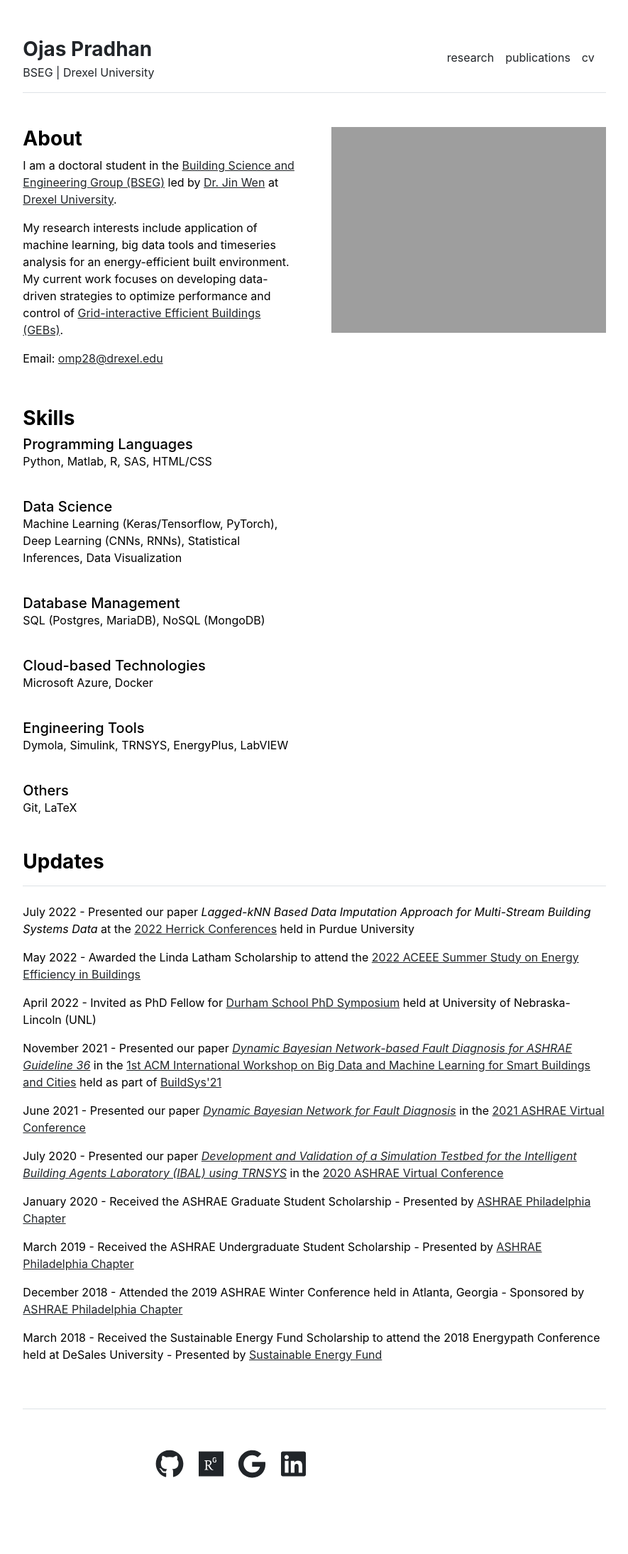
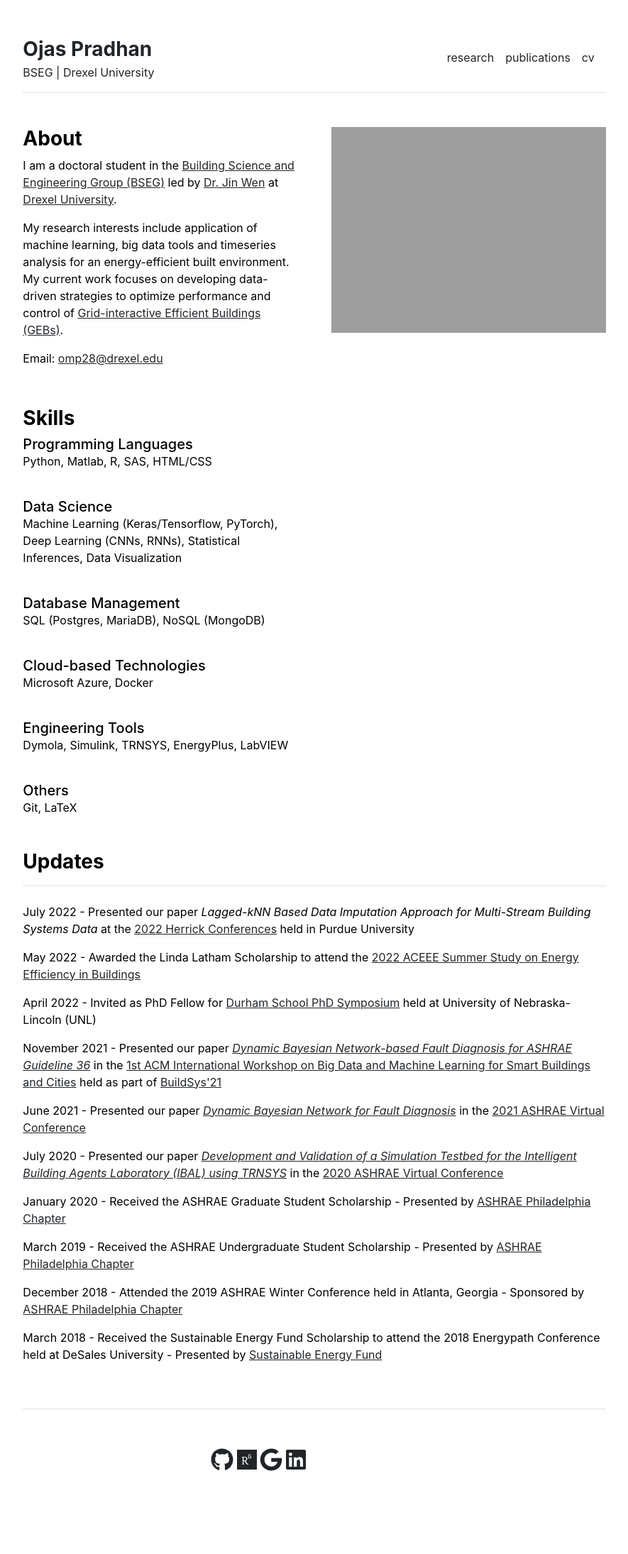
Before and after one commit to pradhanojas/pradhanojas.github.io, a Jekyll site: the page built from index.md, in a window 1280 px wide. Shown: the whole page at 71% size, without its empty margins (197-1082 px from the left). Built offline with Jekyll 4.4.1, drawn with Linux system fonts in a browser that asks for light colours.

Commit message:
Update footer.html

```diff
--- a/_includes/footer.html
+++ b/_includes/footer.html
@@ -2,7 +2,7 @@
   <div class="row">
     <div class="col-md-6 text-end social-media-icons">
       {% for item in site.data.settings.social %}
-        <a href="{{ item.link }}" class="ms-3 fs-1" target="_blank"><i class="fab fa-{{ item.icon }}"></i></a>
+        <a href="{{ item.link }}" class="mx-auto fs-2" target="_blank"><i class="fab fa-{{ item.icon }}"></i></a>
       {% endfor %}
     </div>
   </div>
```
